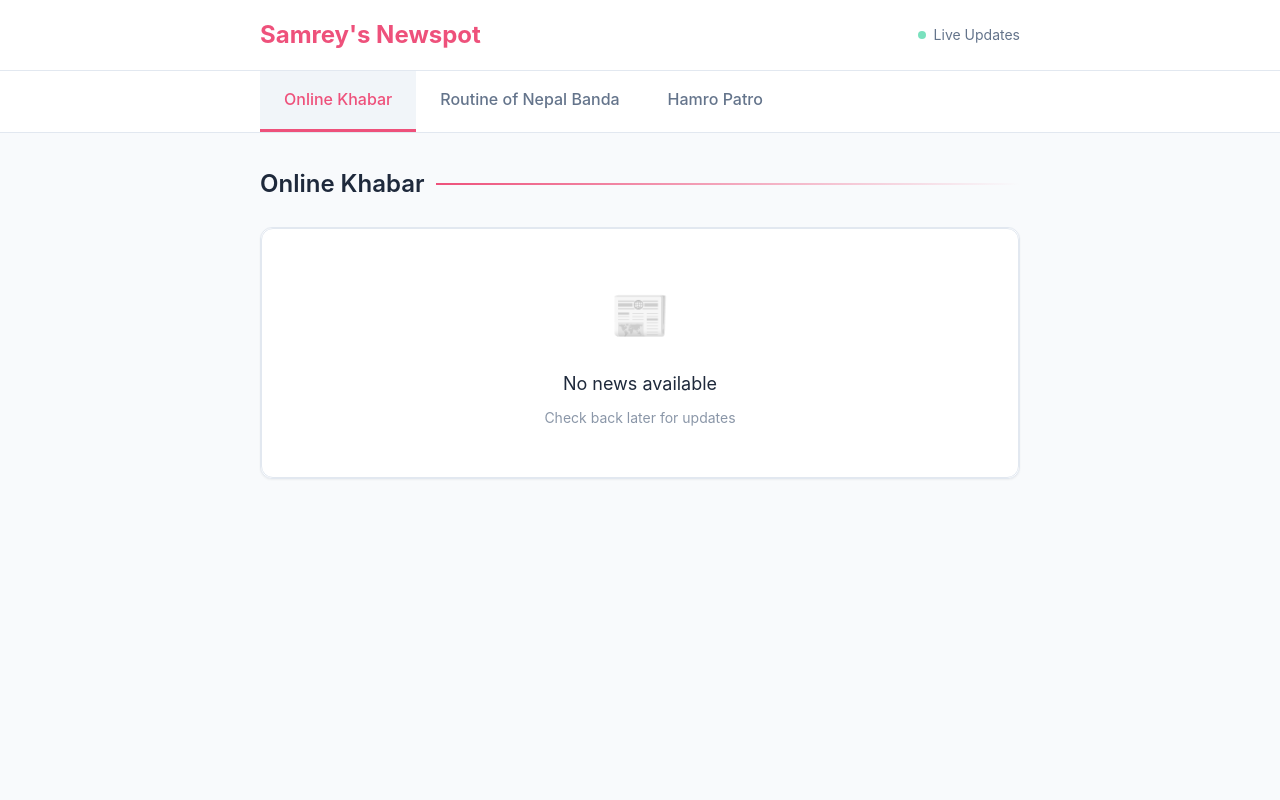
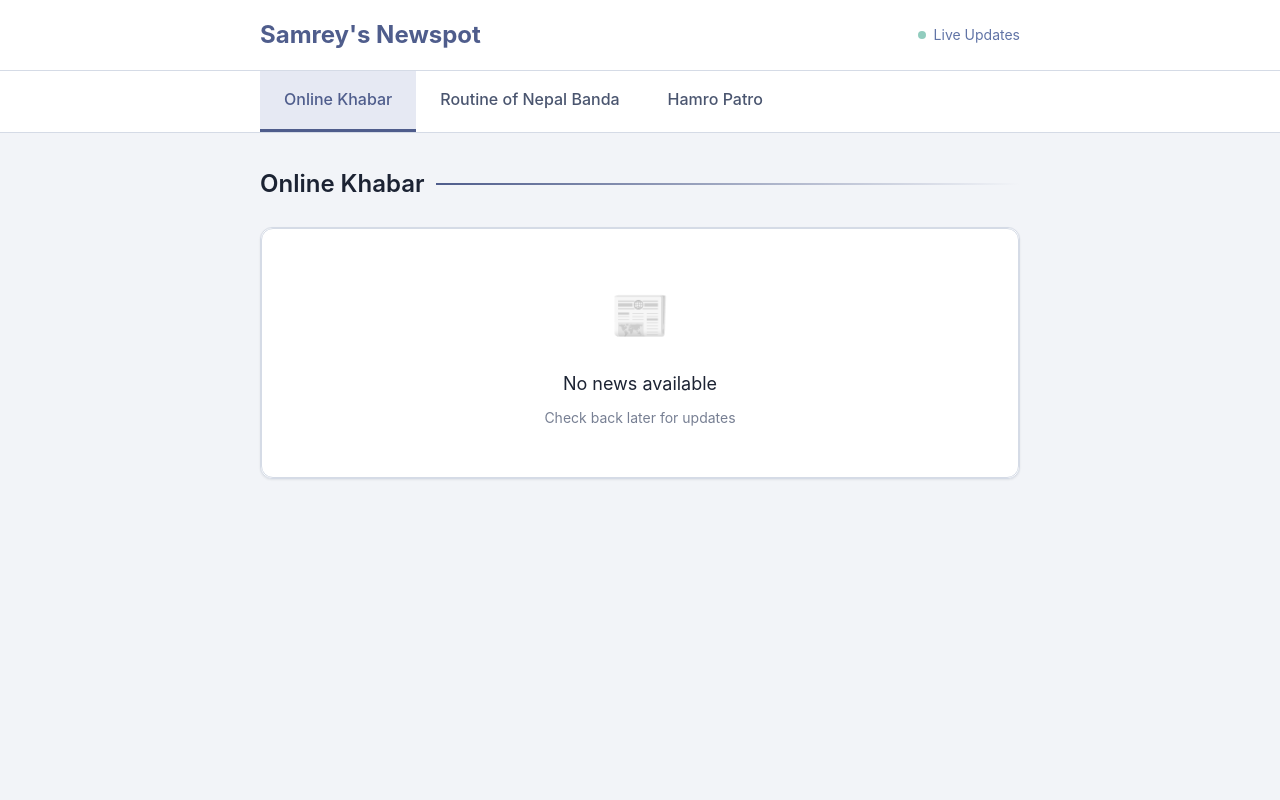
Before and after one commit to samreshan/newspot, a Django app: page / in a window 1280 px wide. Run offline with Django 3.2, Linux system fonts and the light colour scheme; data that the repository does not hold is empty.

Commit message:
Retheme news styles with neutral slate palette

```diff
--- a/newsBS/static/newsBS/css/index.css
+++ b/newsBS/static/newsBS/css/index.css
@@ -6,15 +6,17 @@
 }
 
 :root {
-  --primary-color: #ee517bff;
-  --secondary-color: #f8fafc;
-  --text-primary: #1e293b;
-  --text-secondary: #64748b;
-  --border-color: #e2e8f0;
-  --hover-color: #f1f5f9;
-  --success-color: #12ca8cff;
-  --shadow-sm: 0 1px 2px 0 rgb(0 0 0 / 0.05);
-  --shadow-md: 0 4px 6px -1px rgb(0 0 0 / 0.1), 0 2px 4px -2px rgb(0 0 0 / 0.1);
+  --primary-color: #4f5d8c;
+  --primary-color-dark: #384872;
+  --secondary-color: #f2f4f8;
+  --text-primary: #1c2333;
+  --text-secondary: #4a556f;
+  --border-color: #d5dbe6;
+  --hover-color: #e6e9f3;
+  --success-color: #3ba58b;
+  --info-color: #6174a6;
+  --shadow-sm: 0 1px 2px 0 rgb(15 23 42 / 0.08);
+  --shadow-md: 0 8px 16px -4px rgb(15 23 42 / 0.15), 0 3px 6px -2px rgb(15 23 42 / 0.1);
 }
 
 body {
@@ -62,7 +64,7 @@ body {
   align-items: center;
   gap: 0.5rem;
   font-size: 0.875rem;
-  color: var(--text-secondary);
+  color: var(--info-color);
 }
 
 .live-dot {
```
Also changed, not shown: newsBS/static/newsBS/css/detail.css (+21 -17 lines).
